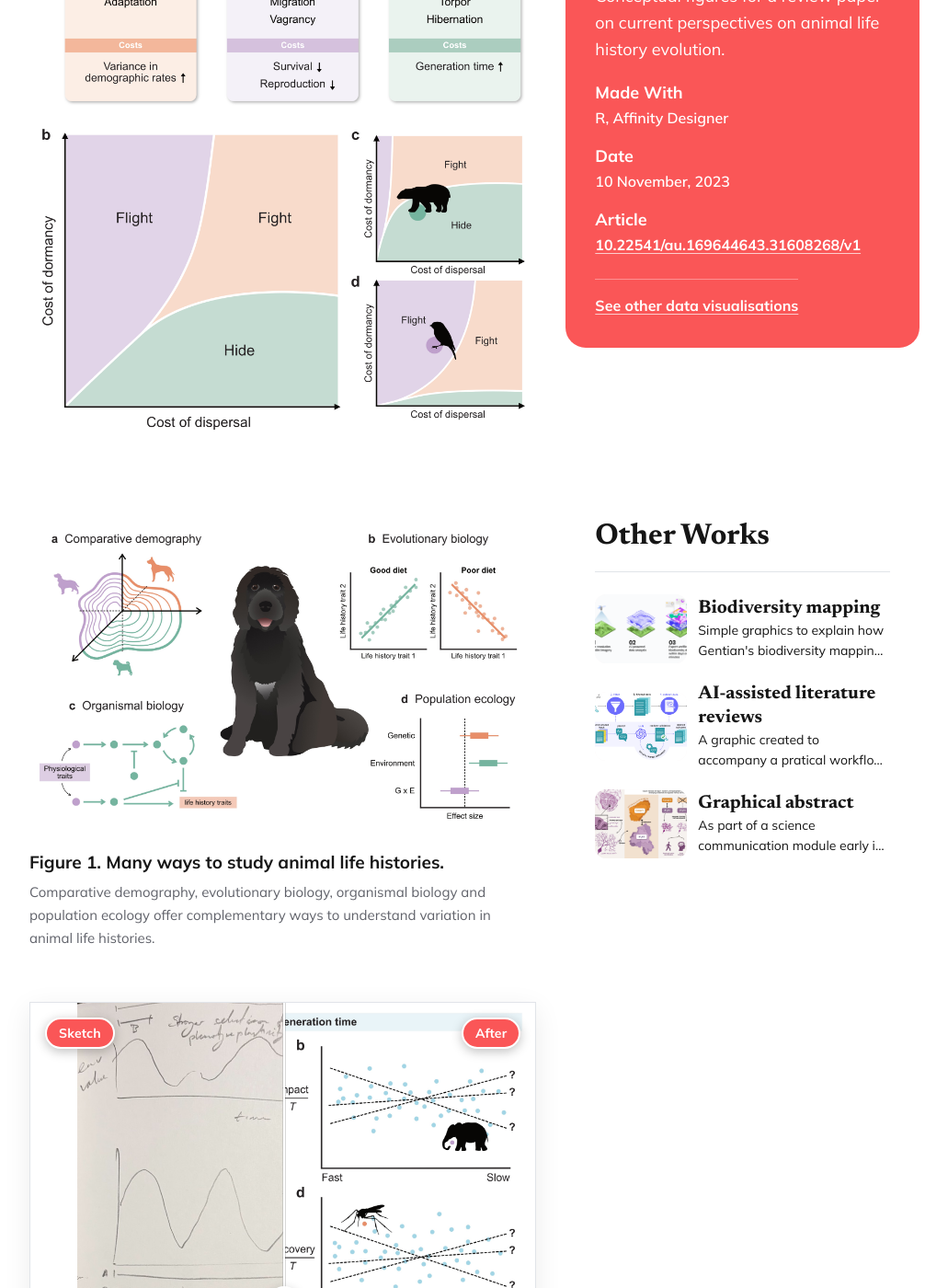
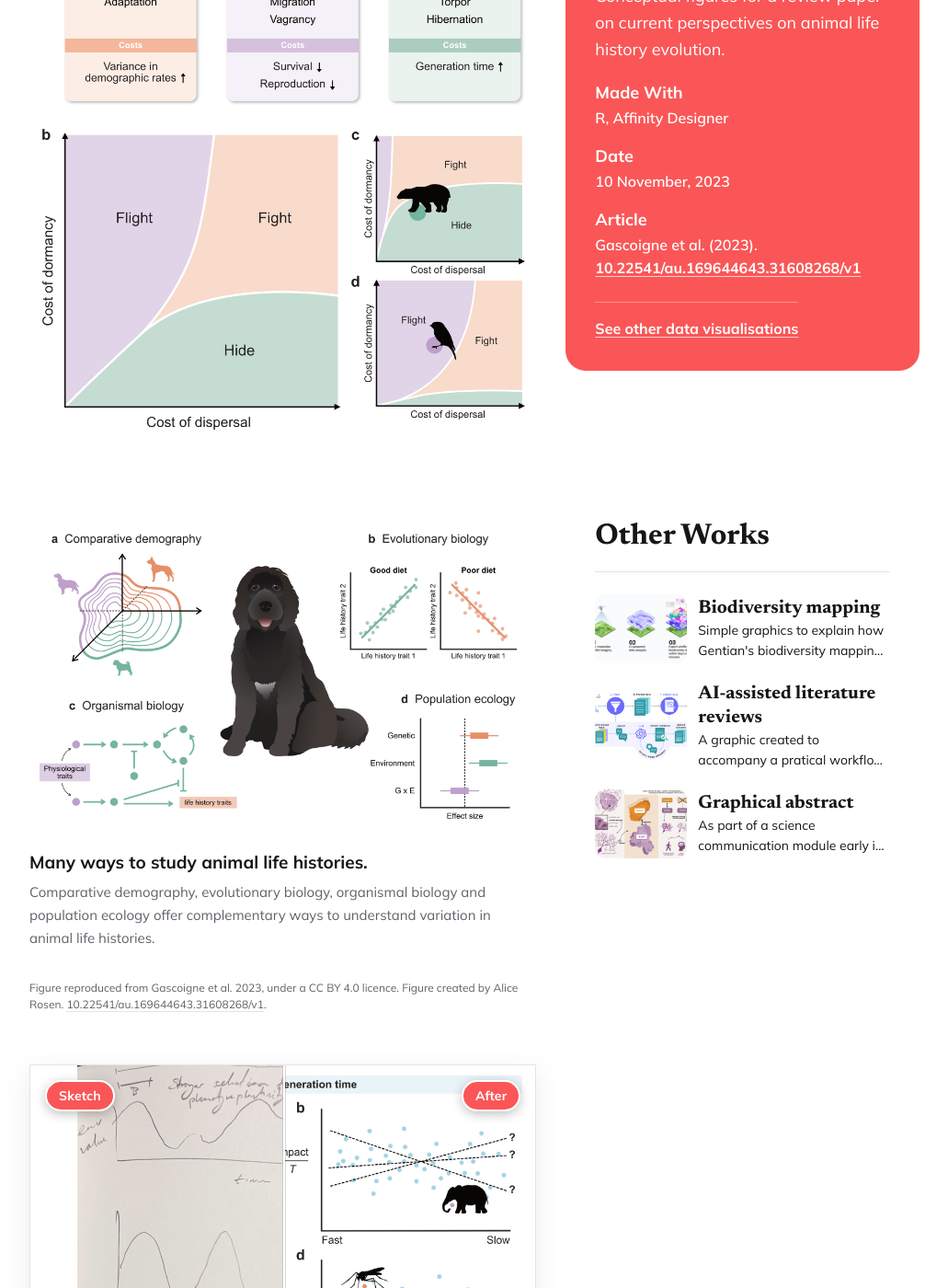
Before and after one commit to alice-rosen/alice-rosen.github.io, a Jekyll site: the page built from _projects/2023-11-10-animal-life-histories.md, in a window 1280 px wide and 1400 px high, scrolled down 422 px. Shown: the whole window at 92% size, without its empty margins (124-1155 px from the left). Built offline with Jekyll 4.4.1, drawn with Linux system fonts in a browser that asks for light colours; a style sheet for code colours, icons or effects is not loaded; some of the changed text lies outside the part shown.

Commit message:
Add article attribution and citation support

```diff
--- /dev/null
+++ b/_includes/project-article-vars.html
@@ -0,0 +1,17 @@
+{% assign article_doi = nil %}
+{% assign article_authors = nil %}
+{% assign article_year = nil %}
+{% assign article_journal = nil %}
+{% assign article_title = nil %}
+{% if page.article %}
+{% if page.article.doi %}
+{% assign article_doi = page.article.doi %}
+{% assign article_authors = page.article.authors %}
+{% assign article_year = page.article.year %}
+{% assign article_journal = page.article.journal %}
+{% assign article_title = page.article.title %}
+{% else %}
+{% assign article_doi = page.article %}
+{% endif %}
+{% assign article_doi = article_doi | replace: 'https://doi.org/', '' | replace: 'http://doi.org/', '' | replace: 'https://dx.doi.org/', '' | replace: 'http://dx.doi.org/', '' | replace: 'https://doi.org/', '' | replace: 'http://doi.org/', '' %}
+{% endif %}
--- /dev/null
+++ b/_includes/project-attribution.html
@@ -0,0 +1,6 @@
+{% include project-article-vars.html %}
+{% if article_doi %}
+<div class="project-comparison__attribution" data-project-attribution data-doi="{{ article_doi | escape }}" data-license="{{ include.license | escape }}" data-creator="{{ include.creator | default: page.figure_creator | default: 'Alice Rosen' | escape }}"{% if article_authors %} data-authors="{{ article_authors | escape }}"{% endif %}{% if article_year %} data-year="{{ article_year | escape }}"{% endif %}{% if article_journal %} data-journal="{{ article_journal | escape }}"{% endif %}>
+  Figure reproduced from {% if article_authors %}{{ article_authors }}{% if article_year %} {{ article_year }}{% endif %}{% if article_journal %}, <em>{{ article_journal }}</em>{% endif %}, under a {{ include.license }} licence. Figure created by {{ include.creator | default: page.figure_creator | default: 'Alice Rosen' }}. <a href="https://doi.org/{{ article_doi }}" target="_blank" rel="noopener noreferrer">{{ article_doi }}</a>.{% else %}<a href="https://doi.org/{{ article_doi }}" target="_blank" rel="noopener noreferrer">{{ article_doi }}</a>. Figure created by {{ include.creator | default: page.figure_creator | default: 'Alice Rosen' }}.{% endif %}
+</div>
+{% endif %}
--- a/_includes/sidebar-widgets/widget-project-meta.html
+++ b/_includes/sidebar-widgets/widget-project-meta.html
@@ -32,24 +32,14 @@
   {% if page.article %}
   <div class="project-meta__item">
     <h3 class="project-meta__name">Article</h3>
-    {% if page.article.doi %}
-    {% assign article_doi = page.article.doi %}
-    {% else %}
-    {% assign article_doi = page.article %}
-    {% endif %}
-    {% if page.article.authors %}
-    <div class="project-meta__text">
-      {{ page.article.authors }} ({{ page.article.year }})<br>
-      {{ page.article.journal }}<br>
-      <a href="https://doi.org/{{ article_doi }}" target="_blank" rel="noopener noreferrer">
-        DOI link
-      </a>
-    </div>
-    {% else %}
+    {% include project-article-vars.html %}
     <div class="project-meta__text project-citation" data-project-citation data-doi="{{ article_doi | escape }}">
+      {% if article_authors or article_title %}
+      {% if article_authors %}{{ article_authors }}{% if article_year %} ({{ article_year }}).{% endif %}<br>{% endif %}
+      {% if article_title %}{{ article_title }}<br>{% endif %}
+      {% endif %}
       <a href="https://doi.org/{{ article_doi }}" target="_blank" rel="noopener noreferrer">{{ article_doi }}</a>
     </div>
-    {% endif %}
   </div>
   {% endif %}
   {% if page.subtitle %}
--- a/_layouts/project.html
+++ b/_layouts/project.html
@@ -3,6 +3,7 @@ layout: default
 ---
 
 <div class="container">
+  {% include project-article-vars.html %}
 
   <div class="project-info">
     {% if page.subtitle %}
@@ -58,15 +59,20 @@ layout: default
               <span class="project-comparison__divider" data-comparison-divider aria-hidden="true"></span>
               <input class="project-comparison__range" data-comparison-range type="range" min="0" max="100" value="50" aria-label="Compare {{ before_label }} and {{ after_label }} for {{ comparison.title | default: page.title }}">
             </div>
-            {% if comparison.caption_title or comparison.caption %}
+            {% if comparison.caption_title or comparison.caption or comparison.attribution or comparison.attribution_license %}
             <figcaption class="project-comparison__caption">
               {% if comparison.caption_title %}
-              {% assign comparison_figure_offset = page.comparison_figure_offset | default: 0 %}
-              {% assign figure_number = forloop.index | plus: comparison_figure_offset %}
-              <p class="project-comparison__caption-title">Figure {{ figure_number }}. {{ comparison.caption_title }}</p>
+              <p class="project-comparison__caption-title">{{ comparison.caption_title }}</p>
               {% endif %}
               {% if comparison.caption %}
               <div class="project-comparison__caption-text">{{ comparison.caption | markdownify }}</div>
+              {% endif %}
+              {% if comparison.attribution %}
+              <div class="project-comparison__attribution">{{ comparison.attribution | markdownify }}</div>
+              {% elsif comparison.attribution_license and article_doi %}
+              <div class="project-comparison__attribution" data-project-attribution data-doi="{{ article_doi | escape }}" data-license="{{ comparison.attribution_license | escape }}" data-creator="{{ comparison.figure_creator | default: page.figure_creator | default: 'Alice Rosen' | escape }}"{% if article_authors %} data-authors="{{ article_authors | escape }}"{% endif %}{% if article_year %} data-year="{{ article_year | escape }}"{% endif %}{% if article_journal %} data-journal="{{ article_journal | escape }}"{% endif %}>
+                Figure reproduced from {% if article_authors %}{{ article_authors }}{% if article_year %} {{ article_year }}{% endif %}{% if article_journal %}, <em>{{ article_journal }}</em>{% endif %}, under a {{ comparison.attribution_license }} licence. Figure created by {{ comparison.figure_creator | default: page.figure_creator | default: 'Alice Rosen' }}. <a href="https://doi.org/{{ article_doi }}" target="_blank" rel="noopener noreferrer">{{ article_doi }}</a>.{% else %}<a href="https://doi.org/{{ article_doi }}" target="_blank" rel="noopener noreferrer">{{ article_doi }}</a>. Figure created by {{ comparison.figure_creator | default: page.figure_creator | default: 'Alice Rosen' }}.{% endif %}
+              </div>
               {% endif %}
             </figcaption>
             {% endif %}
--- a/_projects/2023-11-10-animal-life-histories.md
+++ b/_projects/2023-11-10-animal-life-histories.md
@@ -3,26 +3,31 @@ title: Animal life history evolution
 subtitle: Data Vis
 summary: Conceptual figures for a review paper on current perspectives on animal life history evolution.
 tools: R, Affinity Designer
-article: 10.22541/au.169644643.31608268/v1
+article:
+  doi: 10.22541/au.169644643.31608268/v1
+  authors: Gascoigne et al.
+  year: 2023
 image: '/images/life_histories_1_after.jpeg'
-comparison_figure_offset: 1
 comparisons:
   - title:
     before: '/images/life_histories_2_before.jpeg'
     after: '/images/life_histories_2_after.jpeg'
     before_label: Sketch
     caption_title: Accounting for time in life histories and the environment.
+    attribution_license: CC BY 4.0
   - title:
     before: '/images/life_histories_1_before.jpeg'
     after: '/images/life_histories_1_after.jpeg'
     before_label: Sketch
     caption_title: A phase diagram of life histories in variable environments.
+    attribution_license: CC BY 4.0
 ---
 
 <figure class="project-figure">
   <img src="{{ '/images/life_histories_figure_1.jpeg' | relative_url }}" alt="Four disciplinary perspectives on animal life history evolution illustrated around a dog">
   <figcaption class="project-comparison__caption">
-    <p class="project-comparison__caption-title">Figure 1. Many ways to study animal life histories.</p>
+    <p class="project-comparison__caption-title">Many ways to study animal life histories.</p>
     <p class="project-comparison__caption-text">Comparative demography, evolutionary biology, organismal biology and population ecology offer complementary ways to understand variation in animal life histories.</p>
+    {% include project-attribution.html license="CC BY 4.0" %}
   </figcaption>
 </figure>
--- a/_sass/4-layouts/_project.scss
+++ b/_sass/4-layouts/_project.scss
@@ -225,6 +225,27 @@
 
   p:last-child {
     margin-bottom: 0;
+  }
+}
+
+.project-comparison__attribution {
+  margin-top: 10px;
+  font-size: 12px;
+  line-height: 1.5;
+  color: var(--text-alt-color);
+
+  p:last-child {
+    margin-bottom: 0;
+  }
+
+  a {
+    color: inherit;
+    border-bottom-color: var(--border-color);
+
+    &:hover {
+      color: var(--link-color);
+      border-bottom-color: var(--link-color-hover);
+    }
   }
 }
 
--- a/js/project-citations.js
+++ b/js/project-citations.js
@@ -2,8 +2,10 @@
   "use strict";
 
   var citations = document.querySelectorAll("[data-project-citation]");
+  var attributions = document.querySelectorAll("[data-project-attribution]");
+  var requests = {};
 
-  if (!citations.length) {
+  if (!citations.length && !attributions.length) {
     return;
   }
 
@@ -55,11 +57,44 @@
     container.appendChild(link);
   }
 
-  citations.forEach(function (container) {
-    var doi = container.dataset.doi.trim().replace(/^https?:\/\/(dx\.)?doi\.org\//i, "");
+  function renderAttribution(container, message, doi) {
+    var authorCount = message.author ? message.author.length : 0;
+    var author = container.dataset.authors || firstAuthor(message) + (authorCount > 1 ? " et al." : "");
+    var year = container.dataset.year || yearFor(message);
+    var journal = container.dataset.journal || (message["container-title"] && message["container-title"][0]
+      ? message["container-title"][0]
+      : "");
+    var license = container.dataset.license || "Creative Commons";
+    var creator = container.dataset.creator || "Alice Rosen";
+    var link = document.createElement("a");
+
+    container.textContent = "";
+    text(container, "Figure reproduced from " + author + (year ? " " + year : ""));
+    if (journal) {
+      text(container, ", ");
+      var journalElement = document.createElement("em");
+      text(journalElement, journal);
+      container.appendChild(journalElement);
+    }
+    text(container, ", under a " + license + " licence. Figure created by " + creator + ". ");
+
+    link.href = "https://doi.org/" + doi;
+    link.target = "_blank";
+    link.rel = "noopener noreferrer";
+    text(link, doi);
+    container.appendChild(link);
+    text(container, ".");
+  }
+
+  function normalizeDoi(value) {
+    return value.trim().replace(/^https?:\/\/(dx\.)?doi\.org\//i, "");
+  }
+
+  function fetchWork(doi) {
     var url = "https://api.crossref.org/works/" + encodeURIComponent(doi);
 
-    fetch(url)
+    if (!requests[doi]) {
+      requests[doi] = fetch(url)
       .then(function (response) {
         if (!response.ok) {
           throw new Error("Crossref request failed");
@@ -67,7 +102,31 @@
         return response.json();
       })
       .then(function (data) {
-        renderCitation(container, data.message, doi);
+        return data.message;
+      });
+    }
+
+    return requests[doi];
+  }
+
+  citations.forEach(function (container) {
+    var doi = normalizeDoi(container.dataset.doi);
+
+    fetchWork(doi)
+      .then(function (message) {
+        renderCitation(container, message, doi);
+      })
+      .catch(function () {
+        // The DOI link already in the page remains usable when metadata is unavailable.
+      });
+  });
+
+  attributions.forEach(function (container) {
+    var doi = normalizeDoi(container.dataset.doi);
+
+    fetchWork(doi)
+      .then(function (message) {
+        renderAttribution(container, message, doi);
       })
       .catch(function () {
         // The DOI link already in the page remains usable when metadata is unavailable.
```
Also changed, not shown: _projects/2025-02-07-LLM-pipeline.md (+6 -1 lines), _projects/2025-08-12-drones-robots-data-vis.md (+7 -1 lines).
